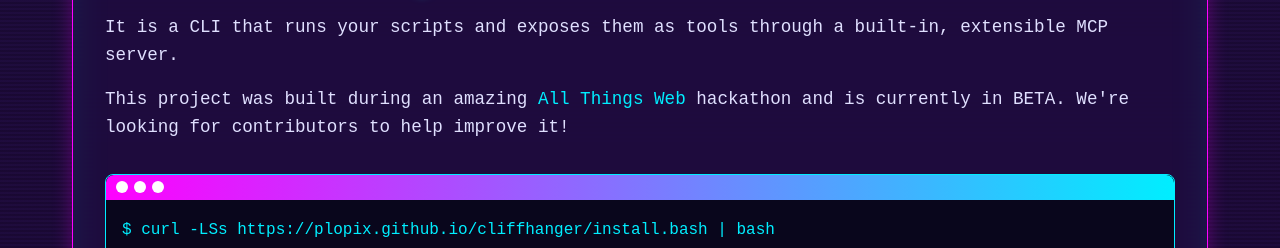
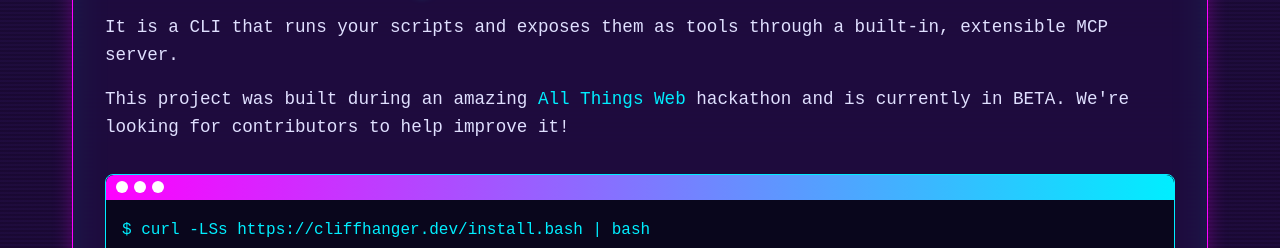
Before and after one commit to Plopix/cliffhanger, a website: page docs/index.html in a window 1280 px wide. Shown: the part 552-800 px from the top of the page. Drawn offline with Linux system fonts and the light colour scheme.

Commit message:
feat: move to https://cliffhanger.dev/

```diff
--- a/docs/index.html
+++ b/docs/index.html
@@ -316,9 +316,7 @@
                             </div>
                         </div>
                         <div class="terminal-content">
-                            <div class="command">
-                                curl -LSs https://plopix.github.io/cliffhanger/install.bash | bash
-                            </div>
+                            <div class="command">curl -LSs https://cliffhanger.dev/install.bash | bash</div>
                         </div>
                     </div>
 
```
Also changed, not shown: README.md.
